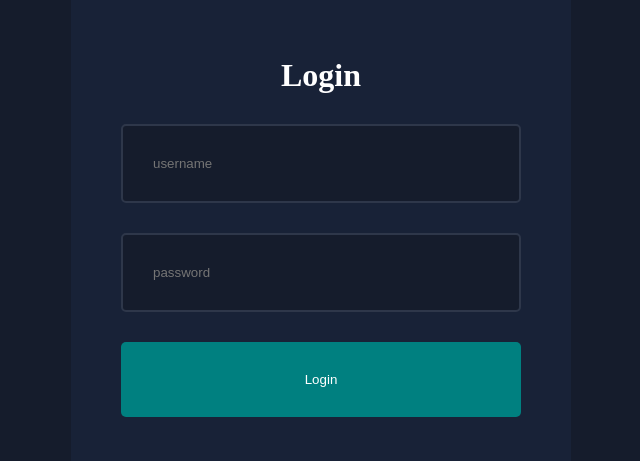
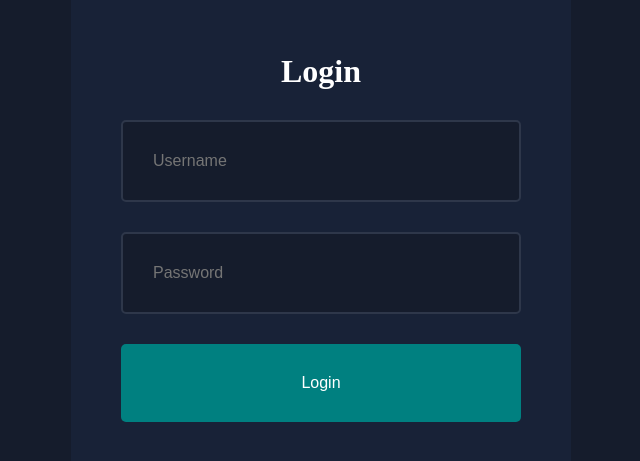
Before and after one commit to Nick-Salifu/dashboard, a Next.js app: page /login in a window 1280 px wide. Shown: the part 163-624 px from the top of the page, without its empty margins (319-959 px from the left). Built offline with nearby package versions, Linux system fonts and the light colour scheme.

Commit message:
adjustment in the login page

```diff
--- a/app/components/login-component/login.module.css
+++ b/app/components/login-component/login.module.css
@@ -26,6 +26,7 @@
     border: 2px solid #2e374a;
     border-radius: 5px;
     color: var(--text);
+    font-size: 16px
 }
 
 .form button {
@@ -35,5 +36,6 @@
     color: var(--text);
     border: none;
     border-radius: 5px;
-    cursor: pointer
+    cursor: pointer;
+    font-size: 16px
 }
--- a/app/login/page.jsx
+++ b/app/login/page.jsx
@@ -5,8 +5,8 @@ export default function Login() {
         <div className={styles.container}>
             <form className={styles.form}>
                 <h1>Login</h1>
-                <input type="text" placeholder="username" />
-                <input type="password" placeholder="password" />
+                <input type="text" placeholder="Username" />
+                <input type="password" placeholder="Password" />
                 <button>Login</button>
             </form>
         </div>
--- a/package.json
+++ b/package.json
@@ -9,6 +9,7 @@
     "lint": "next lint"
   },
   "dependencies": {
+    "mongoose": "^8.8.4",
     "next": "15.0.3",
     "react": "19.0.0-rc-66855b96-20241106",
     "react-dom": "19.0.0-rc-66855b96-20241106",
```
Also changed, not shown: 1 other file (tests, documents, lock files or other folders).
